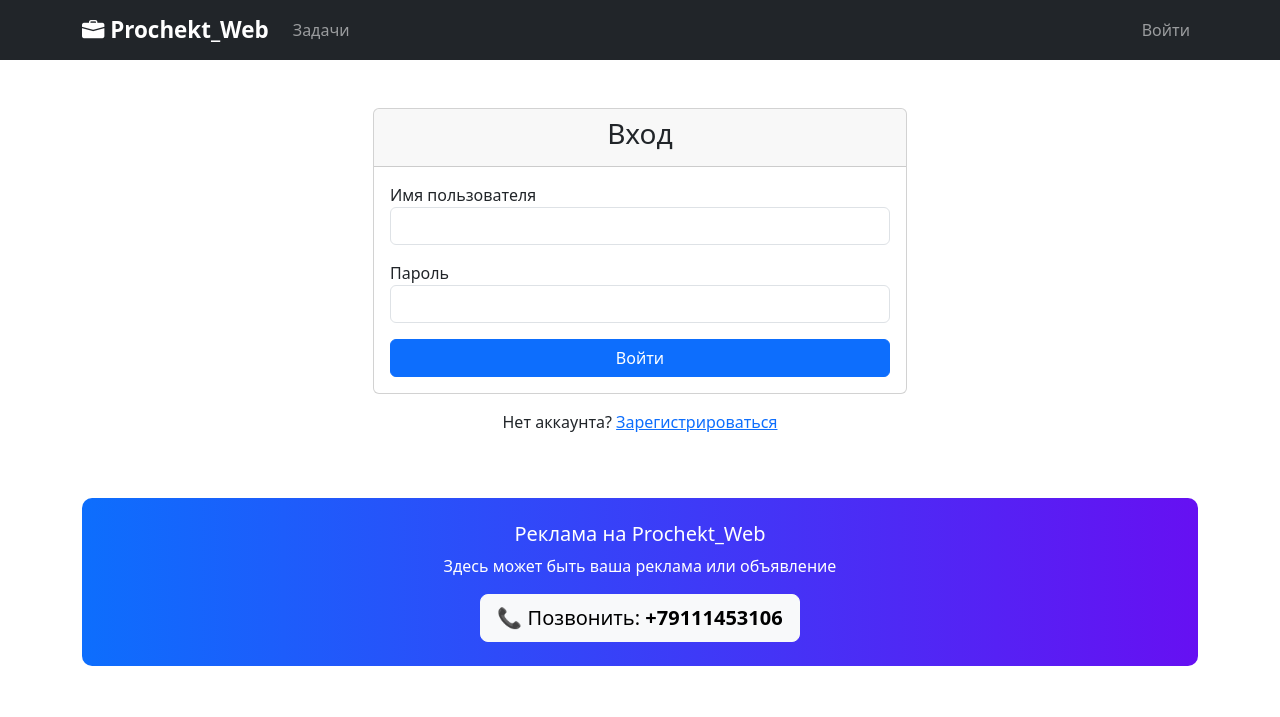
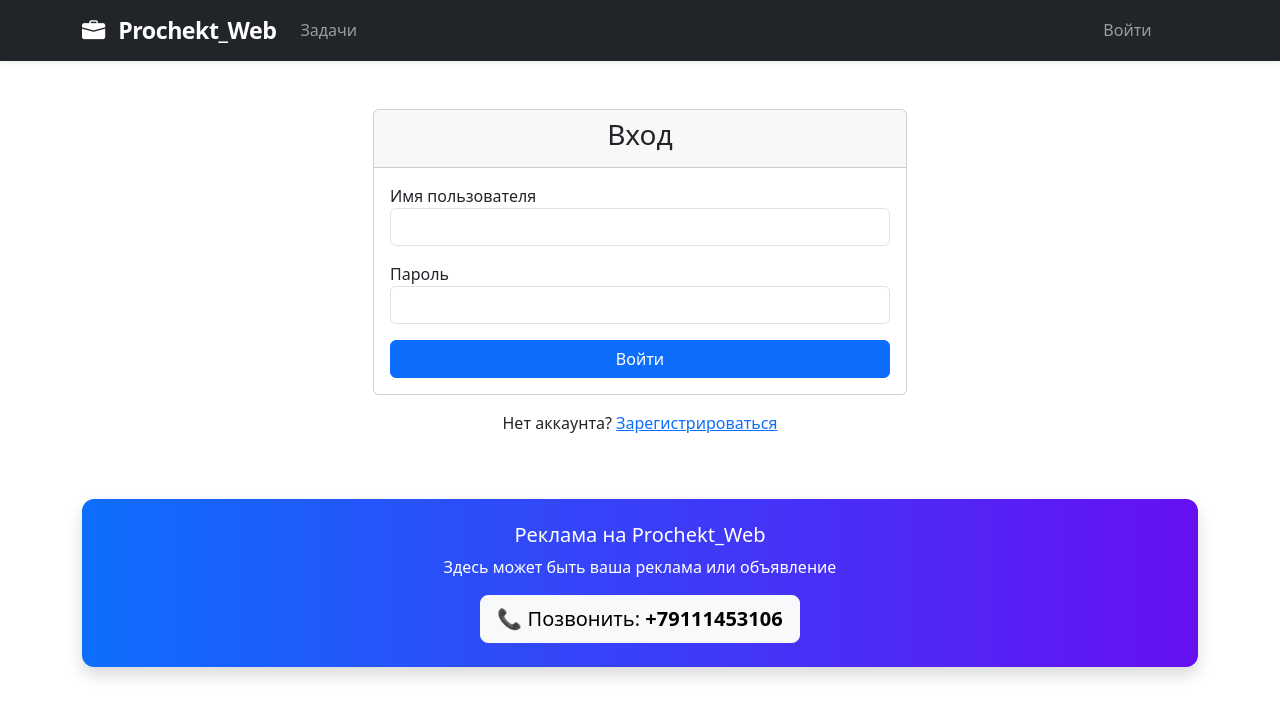
Before and after one commit to balkunovlevnikolaevich-a11y/Prochekt_Web, a Flask app: a page that uses app/templates/base.html in a window 1280 px wide. Shown: the top 717 px of the page. Run offline with Flask 3, Linux system fonts and the light colour scheme; some libraries are stand-ins or nearby versions.

Commit message:
Update base.html

```diff
--- a/app/templates/base.html
+++ b/app/templates/base.html
@@ -7,38 +7,75 @@
     <link href="https://cdn.jsdelivr.net/npm/bootstrap@5.3.3/dist/css/bootstrap.min.css" rel="stylesheet">
     <link href="https://cdn.jsdelivr.net/npm/bootstrap-icons@1.11.3/font/bootstrap-icons.css" rel="stylesheet">
     <style>
-        .navbar-brand { font-weight: 700; font-size: 1.4rem; }
-        .admin-link { color: #ffc107 !important; }
+        :root {
+            --primary: #0d6efd;
+        }
+        .navbar-brand {
+            font-weight: 700;
+            font-size: 1.45rem;
+            letter-spacing: -0.5px;
+        }
+        .admin-link {
+            color: #ffc107 !important;
+            font-weight: 600;
+        }
+        .hover-card {
+            transition: all 0.3s cubic-bezier(0.4, 0, 0.2, 1);
+        }
+        .hover-card:hover {
+            transform: translateY(-6px);
+            box-shadow: 0 20px 25px -5px rgb(0 0 0 / 0.1), 0 10px 10px -5px rgb(0 0 0 / 0.1) !important;
+        }
         .ad-banner {
             background: linear-gradient(90deg, #0d6efd, #6610f2);
             color: white;
-            border-radius: 10px;
+            border-radius: 12px;
+        }
+        .theme-switch {
+            cursor: pointer;
+            font-size: 1.4rem;
         }
     </style>
 </head>
 <body>
-    <nav class="navbar navbar-expand-lg navbar-dark bg-dark">
+    <nav class="navbar navbar-expand-lg navbar-dark bg-dark shadow-sm">
         <div class="container">
             <a class="navbar-brand" href="{{ url_for('main.index') }}">
-                <i class="bi bi-briefcase-fill"></i> Prochekt_Web
+                <i class="bi bi-briefcase-fill me-2"></i> Prochekt_Web
             </a>
             <button class="navbar-toggler" type="button" data-bs-toggle="collapse" data-bs-target="#navbarNav">
                 <span class="navbar-toggler-icon"></span>
             </button>
             <div class="collapse navbar-collapse" id="navbarNav">
                 <ul class="navbar-nav me-auto">
-                    <li class="nav-item"><a class="nav-link" href="{{ url_for('tasks.list_tasks') }}">Задачи</a></li>
+                    <li class="nav-item">
+                        <a class="nav-link" href="{{ url_for('tasks.list_tasks') }}">Задачи</a>
+                    </li>
                     {% if current_user.is_authenticated and current_user.role.value == 'Администратор' %}
-                    <li class="nav-item"><a class="nav-link admin-link" href="{{ url_for('tasks.admin_panel') }}">👑 Админ-панель</a></li>
+                    <li class="nav-item">
+                        <a class="nav-link admin-link" href="{{ url_for('tasks.admin_panel') }}">
+                            👑 Админ-панель
+                        </a>
+                    </li>
                     {% endif %}
                 </ul>
-                <ul class="navbar-nav">
+
+                <ul class="navbar-nav align-items-center">
                     {% if current_user.is_authenticated %}
-                        <li class="nav-item"><a class="nav-link" href="{{ url_for('main.dashboard') }}">Кабинет</a></li>
-                        <li class="nav-item"><a class="nav-link text-danger" href="{{ url_for('auth.logout') }}">Выйти</a></li>
+                        <li class="nav-item me-3">
+                            <a class="nav-link" href="{{ url_for('main.dashboard') }}">Кабинет</a>
+                        </li>
+                        <li class="nav-item me-3">
+                            <a class="nav-link text-danger" href="{{ url_for('auth.logout') }}">Выйти</a>
+                        </li>
                     {% else %}
-                        <li class="nav-item"><a class="nav-link" href="{{ url_for('auth.login') }}">Войти</a></li>
+                        <li class="nav-item me-3">
+                            <a class="nav-link" href="{{ url_for('auth.login') }}">Войти</a>
+                        </li>
                     {% endif %}
+                    <li class="nav-item">
+                        <i onclick="toggleTheme()" class="bi bi-sun-fill theme-switch" id="theme-icon"></i>
+                    </li>
                 </ul>
             </div>
         </div>
@@ -48,7 +85,10 @@
         {% with messages = get_flashed_messages(with_categories=true) %}
             {% if messages %}
                 {% for category, message in messages %}
-                    <div class="alert alert-{{ category }}">{{ message }}</div>
+                    <div class="alert alert-{{ category }} alert-dismissible fade show">
+                        {{ message }}
+                        <button type="button" class="btn-close" data-bs-dismiss="alert"></button>
+                    </div>
                 {% endfor %}
             {% endif %}
         {% endwith %}
@@ -56,10 +96,10 @@
         {% block content %}{% endblock %}
     </div>
 
-    <!-- ДИНАМИЧЕСКАЯ РЕКЛАМА ИЗ БАЗЫ -->
+    <!-- Реклама -->
     {% if ad and ad.active %}
     <div class="container mt-5">
-        <div class="ad-banner p-4 text-center">
+        <div class="ad-banner p-4 text-center shadow">
             <h5 class="mb-2">{{ ad.title }}</h5>
             <p class="mb-3">{{ ad.content }}</p>
             <a href="tel:{{ ad.phone }}" class="btn btn-light btn-lg">
@@ -70,5 +110,26 @@
     {% endif %}
 
     <script src="https://cdn.jsdelivr.net/npm/bootstrap@5.3.3/dist/js/bootstrap.bundle.min.js"></script>
+    <script>
+        function toggleTheme() {
+            const html = document.documentElement;
+            const icon = document.getElementById('theme-icon');
+            if (html.getAttribute('data-bs-theme') === 'dark') {
+                html.setAttribute('data-bs-theme', 'light');
+                icon.classList.replace('bi-moon-fill', 'bi-sun-fill');
+                localStorage.setItem('theme', 'light');
+            } else {
+                html.setAttribute('data-bs-theme', 'dark');
+                icon.classList.replace('bi-sun-fill', 'bi-moon-fill');
+                localStorage.setItem('theme', 'dark');
+            }
+        }
+
+        // Загрузка сохранённой темы
+        if (localStorage.getItem('theme') === 'dark') {
+            document.documentElement.setAttribute('data-bs-theme', 'dark');
+            document.getElementById('theme-icon').classList.replace('bi-sun-fill', 'bi-moon-fill');
+        }
+    </script>
 </body>
 </html>
```
